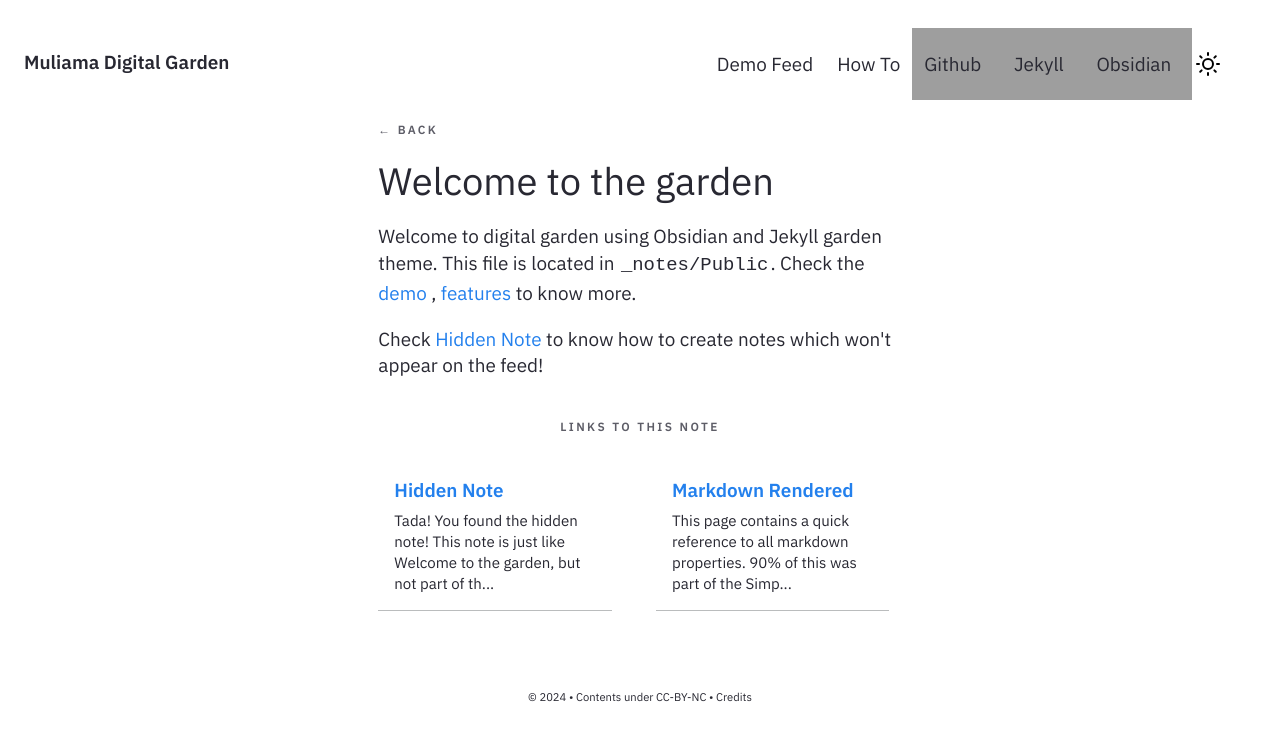
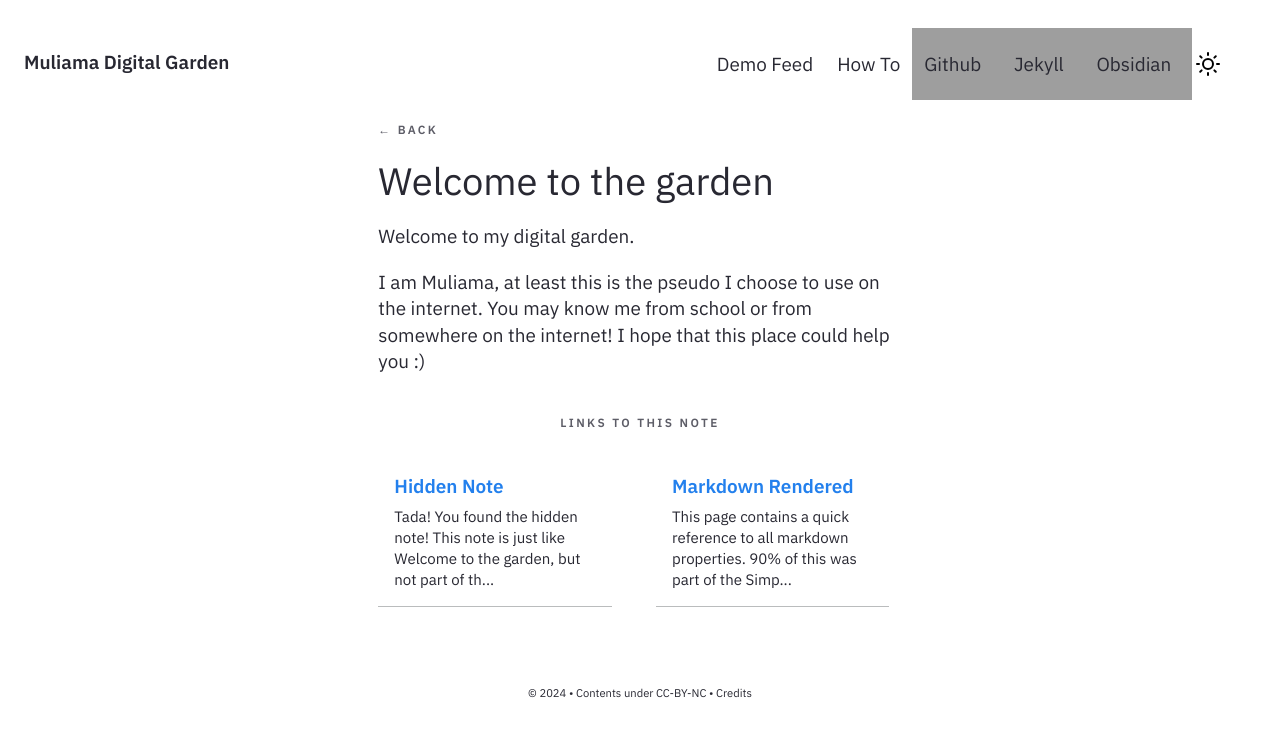
Before and after one commit to TheMuliama/My-Digital-Garden, a Jekyll site: the page built from _notes/Public/Welcome to the garden.md, in a window 1280 px wide, cut to the strip 0-741 px from the top of the page. Built offline with Jekyll 4.4.1, drawn with Linux system fonts in a browser that asks for light colours; grey boxes are pictures that could not be loaded.

Commit message:
Create main pages

```diff
--- a/_notes/Public/Welcome to the garden.md
+++ b/_notes/Public/Welcome to the garden.md
@@ -4,6 +4,6 @@ feed: show
 date : 15-04-2021
 ---
 
-Welcome to digital garden using Obsidian and Jekyll garden theme. This file is located in `_notes/Public`. Check the <a href="{{'/notes' | relative_url}}"> demo </a>, <a href="{{'/post/features' | relative_url}}"> features </a> to know more.
+Welcome to my digital garden.
 
-Check [[Hidden Note]] to know how to create notes which won't appear on the feed!
+I am Muliama, at least this is the pseudo I choose to use on the internet. You may know me from school or from somewhere on the internet! I hope that this place could help you :)
```
Also changed, not shown: _notes/Public/What am I up to.md (added, +5 -0 lines).
